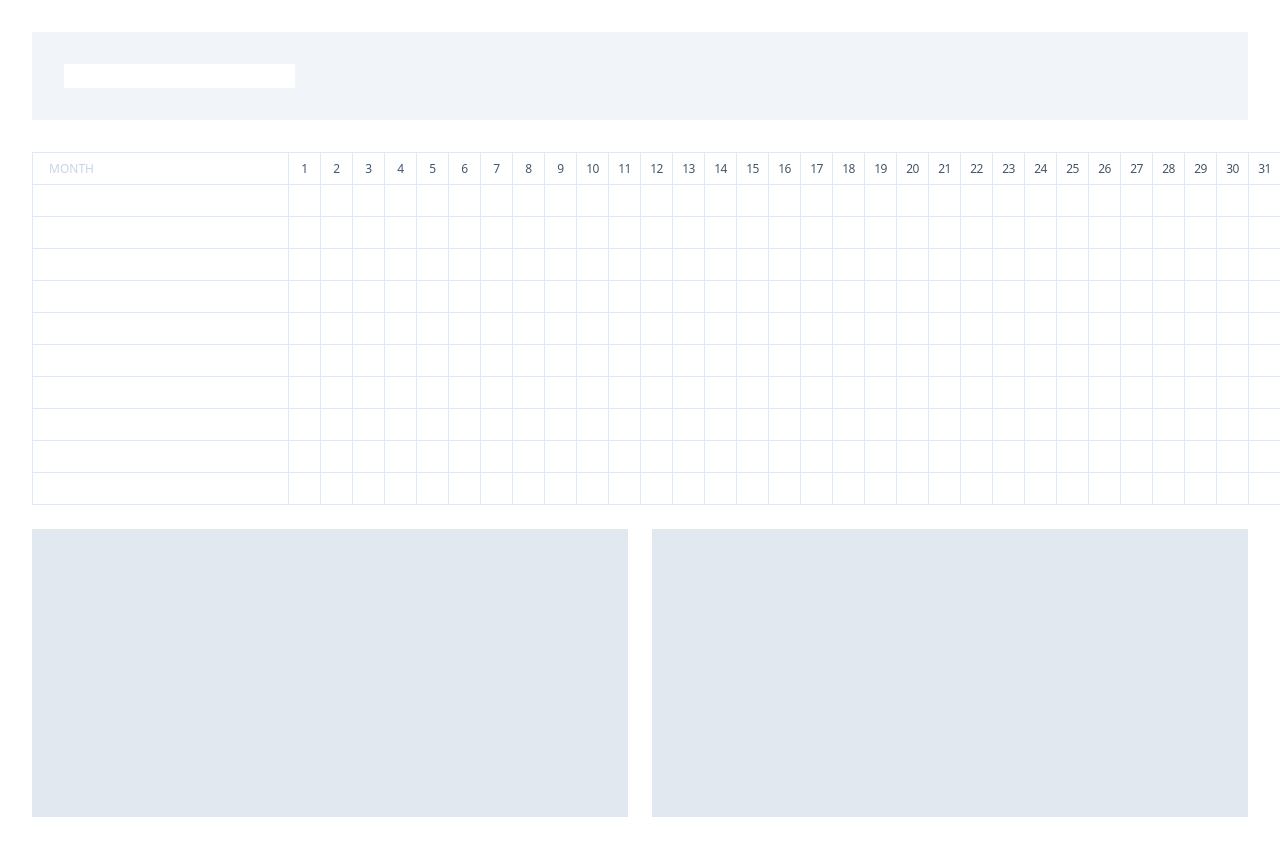
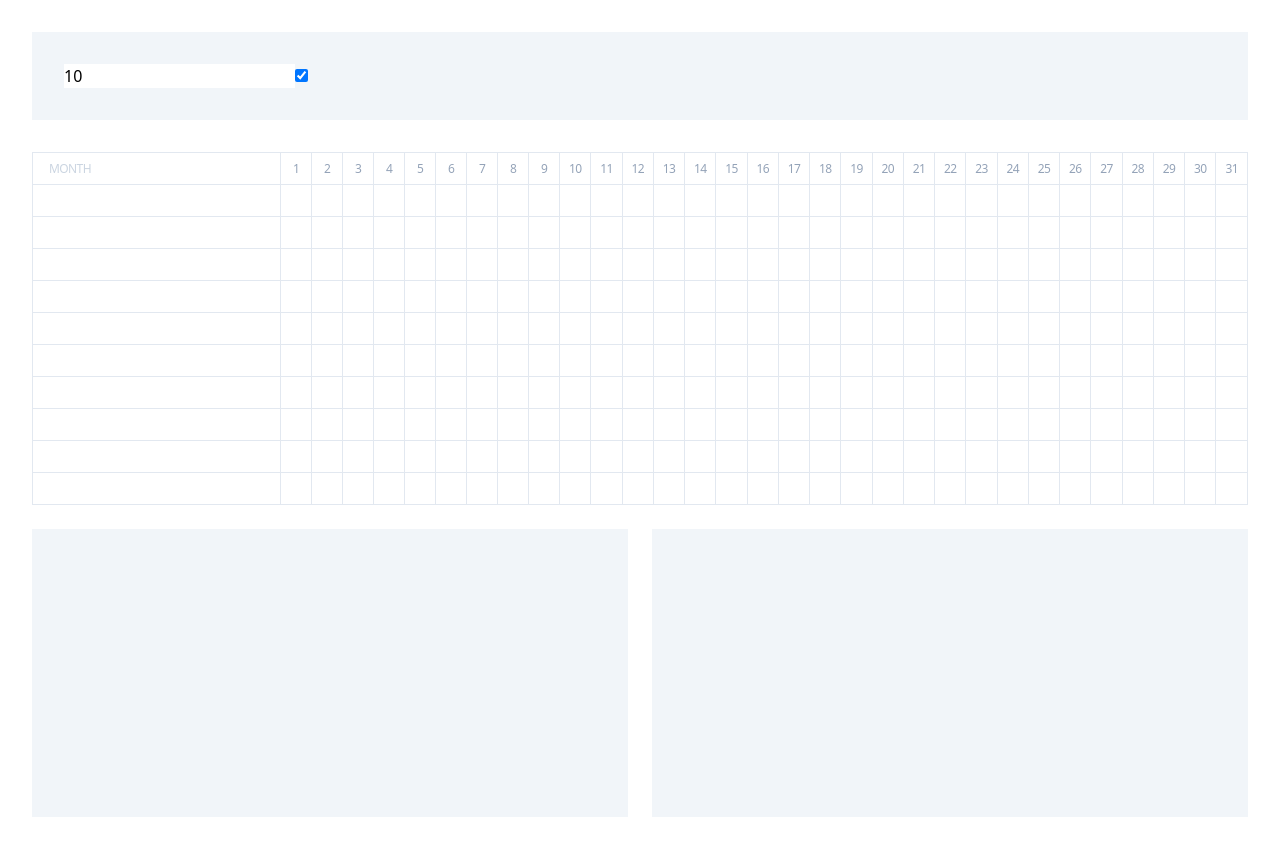
Before and after one commit to makaroni4/habit-tracker, a React (Vite) app: page / in a window 1280 px wide. Shown: the top 856 px of the page. Built offline with nearby package versions, Linux system fonts and the light colour scheme.

Commit message:
Optional writing sections

```diff
--- a/src/App.tsx
+++ b/src/App.tsx
@@ -2,14 +2,21 @@
 import { useAppStore } from "./store"
 
 function App() {
-  const { setNumberOfRows } = useAppStore();
+  const { numberOfRows, setNumberOfRows, writingSectionsEnabled, setWritingSectionsEnabled } = useAppStore();
 
   return (
     <div className="screen:container p-8 print:p-0">
       <div className="mb-8 bg-slate-100 p-8 print:hidden">
         <input
           type="number"
+          defaultValue={numberOfRows}
           onChange={(e) => setNumberOfRows(e.target.value)} />
+
+        <input
+          type="checkbox"
+          value="1"
+          checked={writingSectionsEnabled}
+          onChange={(e) => setWritingSectionsEnabled(e.target.checked)} />
       </div>
 
       <HabitTracker />
--- a/src/components/GoalsSection.tsx
+++ b/src/components/GoalsSection.tsx
@@ -1,6 +1,6 @@
 function GoalsSection({ className }: { className: string }) {
   return (
-    <div className={`${className} bg-slate-200`}>
+    <div className={`${className} bg-slate-100`}>
     </div>
   )
 }
--- a/src/components/HabitTable.tsx
+++ b/src/components/HabitTable.tsx
@@ -13,14 +13,16 @@
       <div>
         <table className='habit-table'>
           <thead>
-            <td><span className="text-[12px] text-slate-300">MONTH</span></td>
-            { [...Array(numberOfDays)].map((_, i) => {
-              return (
-                <td>
-                  {i + 1}
-                </td>
-              )
-            }) }
+            <tr>
+              <th><span className="text-[12px] text-slate-300">MONTH</span></th>
+              { [...Array(numberOfDays)].map((_, i) => {
+                return (
+                  <th>
+                    {i + 1}
+                  </th>
+                )
+              }) }
+            </tr>
           </thead>
           <tbody>
             { [...Array(numberOfRows)].map(() => {
--- a/src/components/HabitTracker.tsx
+++ b/src/components/HabitTracker.tsx
@@ -1,18 +1,24 @@
 import HabitTable from "./HabitTable"
 import GoalsSection from "./GoalsSection"
 import NotesSection from "./NotesSection"
+import { useAppStore } from "../store"
 
 function HabitTracker() {
+  const { writingSectionsEnabled } = useAppStore()
+
   return (
     <div className="print:absolute top-0 left-0 h-screen max-h-screen print:overflow-hidden">
       <div className="mb-6">
         <HabitTable />
       </div>
 
-      <div className="grid grid-cols-2 gap-6 w-full h-full">
-        <GoalsSection className="w-full h-full screen:max-h-72" />
-        <NotesSection className="w-full h-full screen:max-h-72" />
-      </div>
+      { writingSectionsEnabled && (
+        <div
+          className="grid grid-cols-2 gap-6 w-full h-full grid-flow-col	">
+          <GoalsSection className="w-full screen:max-h-72" />
+          <NotesSection className="w-full screen:max-h-72" />
+        </div>
+      )}
     </div>
   )
 }
--- a/src/components/NotesSection.tsx
+++ b/src/components/NotesSection.tsx
@@ -1,6 +1,6 @@
 function NotesSection({ className }: { className: string }) {
   return (
-    <div className={`${className} bg-slate-200`}>
+    <div className={`${className} bg-slate-100`}>
     </div>
   )
 }
--- a/src/index.css
+++ b/src/index.css
@@ -4,26 +4,22 @@
 
 @layer components {
   .habit-table {
-    @apply w-full;
     @apply table-fixed;
-
-    @apply border-solid;
-    @apply border-[1px];
-    @apply border-slate-200;
-
-    @apply text-sm;
-    @apply font-light;
   }
 
-  .habit-table thead td:first-child {
+  .habit-table th:first-child {
     @apply w-64;
     @apply pl-4;
     @apply text-left;
-    @apply tracking-normal;
-    @apply text-slate-600;
   }
 
-  .habit-table thead td:not(:first-child) {
+  .habit-table td,
+  .habit-table th {
+    @apply p-0;
+    @apply w-8;
+    @apply h-8;
+    @apply shrink-0;
+
     @apply border-solid;
     @apply border-[1px];
     @apply border-slate-200;
@@ -32,24 +28,9 @@
     @apply font-light;
     @apply tracking-tighter;
     @apply text-center;
+    @apply text-slate-400;
   }
 
-  .habit-table thead td,
-  .habit-table tbody td {
-    @apply p-0;
-    @apply h-8;
-    @apply shrink-0;
-
-    @apply border-solid;
-    @apply border-[1px];
-    @apply border-slate-200;
-
-    @apply text-slate-600;
-  }
-
-  .habit-table td {
-    @apply w-8;
-  }
 }
 
 @media print {
--- a/src/store.ts
+++ b/src/store.ts
@@ -3,6 +3,9 @@
 
 interface AppStore {
   numberOfRows: number
+  setNumberOfRows: (key: number | string) => void
+  writingSectionsEnabled: boolean
+  setWritingSectionsEnabled: (key: boolean) => void
 }
 
 export const useAppStore = create<AppStore>()(
@@ -10,7 +13,9 @@
     // eslint-disable-next-line @typescript-eslint/no-unused-vars
     (set, get) => ({
       numberOfRows: 10,
-      setNumberOfRows: (key: number | string) => set({ numberOfRows: parseInt(key.toString(), 10) || 10 })
+      setNumberOfRows: (key) => set({ numberOfRows: parseInt(key.toString(), 10) || 10 }),
+      writingSectionsEnabled: true,
+      setWritingSectionsEnabled: (key) => set({ writingSectionsEnabled: key })
     }),
     {
       name: "habit-tracker-generator-storage",
```
